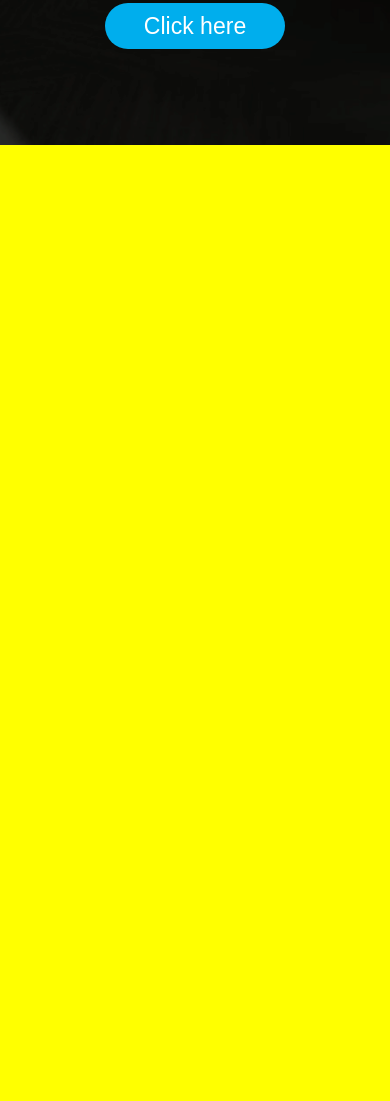
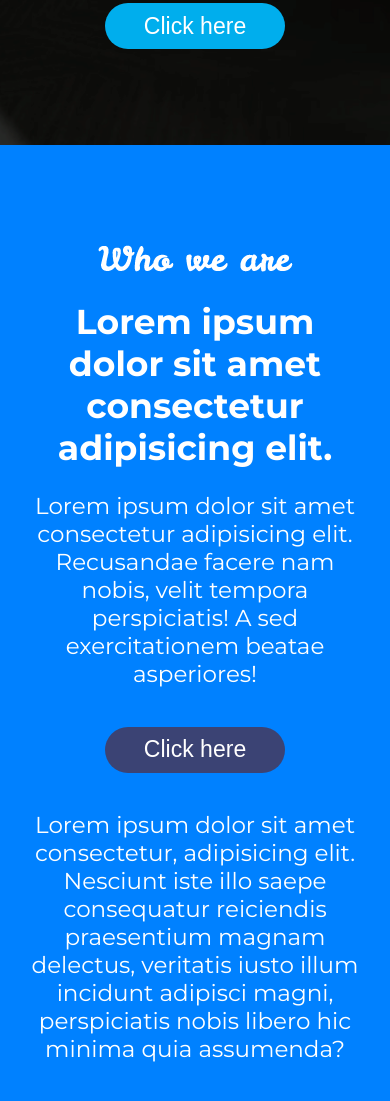
Before and after one commit to adrian-domanski/PSD-agency, a plain HTML site: page dist/index.html in a window 390 px wide. Shown: the part 779-1880 px from the top of the page. Before the commit the page ends 924 px from the top, so only its background shows below. Drawn offline with Linux system fonts and the light colour scheme.

Commit message:
Who we are section mobile

```diff
--- a/SCSS/_config.scss
+++ b/SCSS/_config.scss
@@ -2,3 +2,11 @@ $deepBlue: #0081ff;
 $defaultTextColor: #fff;
 $pagePadding: 8vw;
 $mobileFontSize: 1.2rem;
+
+.pt-2 {
+    padding-top: 2rem;
+}
+
+.p-0 {
+    padding: 0;
+}
--- /dev/null
+++ b/SCSS/_whoWeAre.scss
@@ -0,0 +1,21 @@
+@import './config';
+
+// Main section
+.who-we-are {
+    padding: 4rem 0;
+    background-color: #0081ff;
+    font-size: $mobileFontSize;
+    text-align: center;
+
+    &__img {
+        padding: 1.2rem 0;
+    }
+
+    &__header {
+        padding-bottom: 1.2rem;
+    }
+
+    &__content {
+        margin-bottom: 2rem;
+    }
+}
--- a/SCSS/main.scss
+++ b/SCSS/main.scss
@@ -15,7 +15,6 @@ body,html {
     font-family: 'Montserrat', sans-serif;
     color: $defaultTextColor;
     width: 100%;
-    background: yellow;
     font-size: $mobileFontSize;
 }
 
@@ -42,9 +41,17 @@ body,html {
 
     &--lightBlue {
         background: #00aeed;
-        color: #fff;
+        color: $defaultTextColor;
+    }
+
+    &--darkBlue {
+        background: #3b4374;
+        color: $defaultTextColor;
     }
 }
 
 // Header styles
 @import './header';
+
+// Who we are
+@import './whoWeAre';
--- a/dist/index.html
+++ b/dist/index.html
@@ -47,6 +47,23 @@
 </section>
 
 <!-- Who we are section -->
+<section class="who-we-are">
+    <div class="l-container">
+        <!-- First subsection -->
+        <img src="/dist/img/who-we-are.png" class="who-we-are__img" alt="who we are">
+        <h2 class="who-we-are__header">Lorem ipsum dolor sit amet consectetur adipisicing elit.</h2>
+        <p class="who-we-are__content">
+            Lorem ipsum dolor sit amet consectetur adipisicing elit. Recusandae facere nam nobis, velit tempora perspiciatis! A sed exercitationem beatae asperiores!
+        </p>
+        <button class="btn btn--darkBlue">Click here</button>
+        <!-- Second subsection -->
+        <p class="who-we-are__content pt-2">
+            Lorem ipsum dolor sit amet consectetur, adipisicing elit. Nesciunt iste illo saepe consequatur reiciendis praesentium magnam delectus, veritatis iusto illum incidunt adipisci magni, perspiciatis nobis libero hic minima quia assumenda?
+        </p>
+</div>
+</section>
+
+<!-- Services section -->
 
 
 </body>
```
Also changed, not shown: dist/css/main.min.css, dist/img/who-we-are.png (added), 1 other file.
